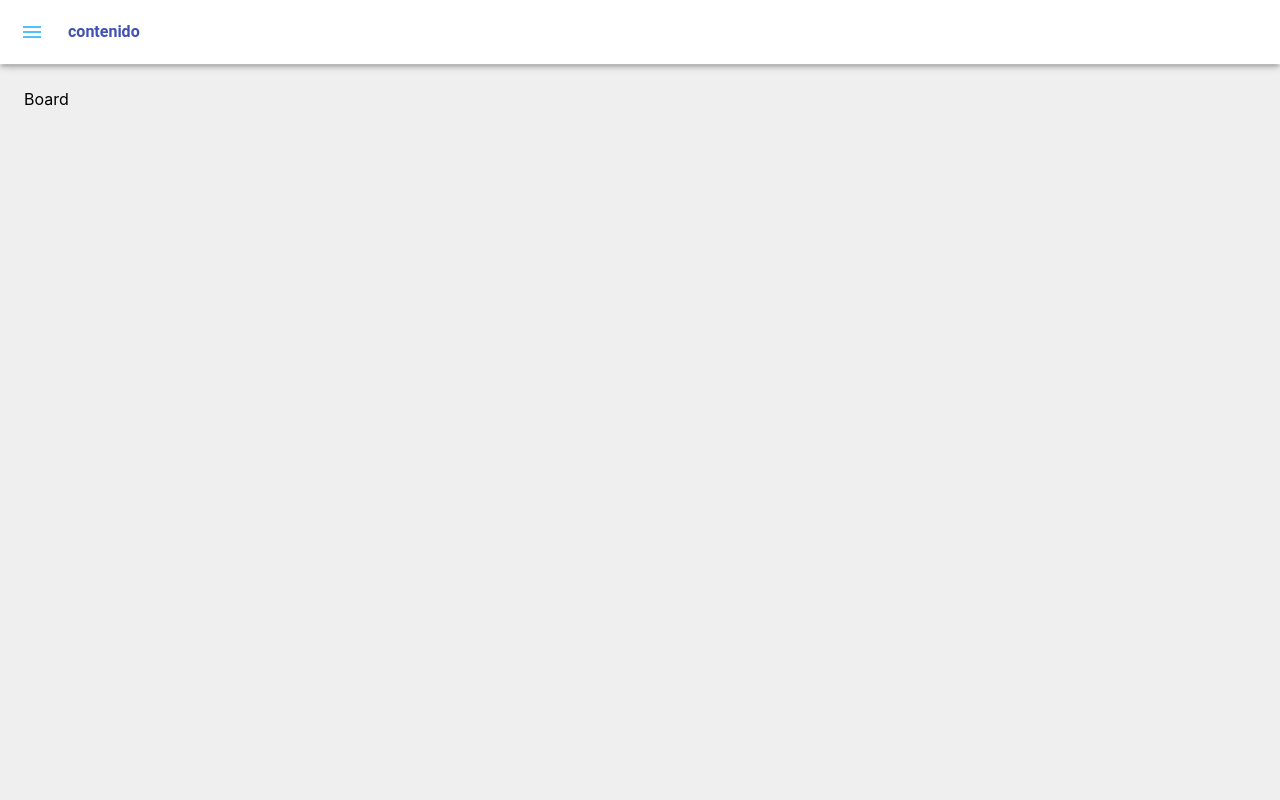
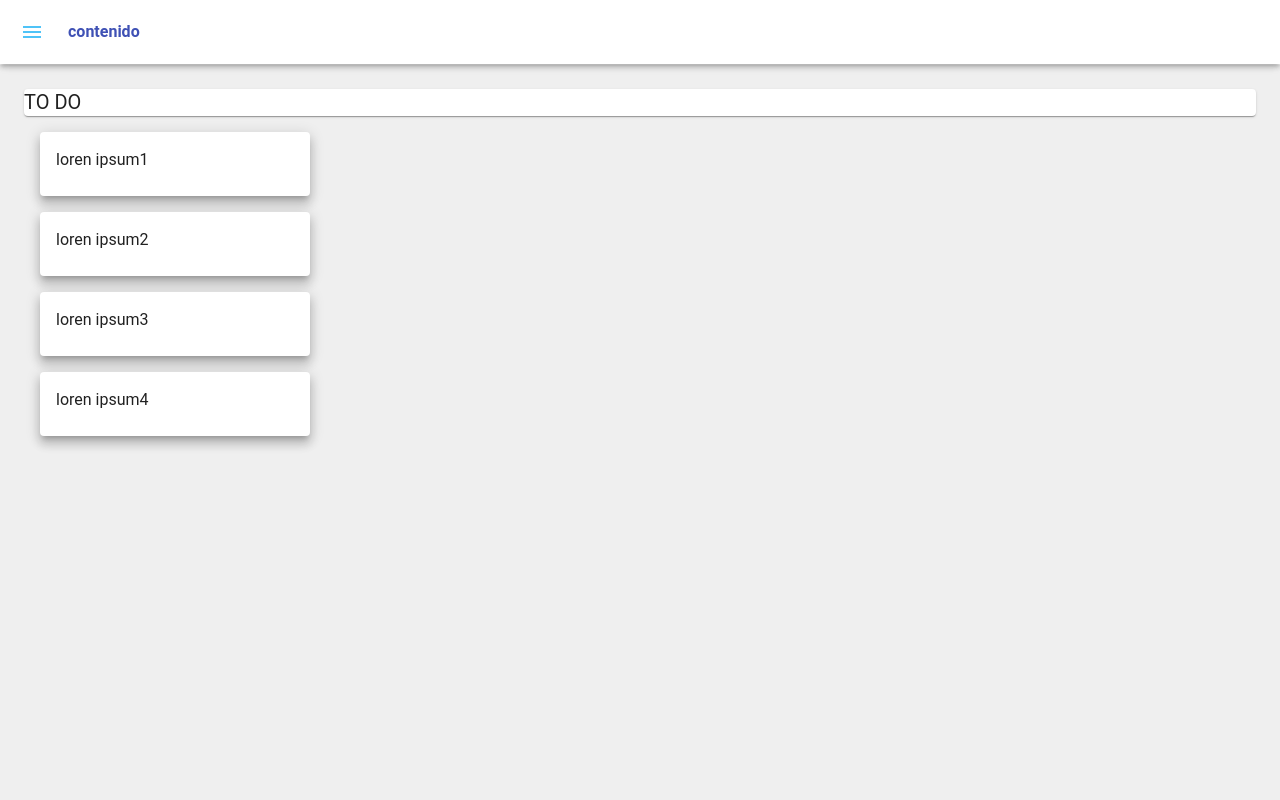
Before and after one commit to carosalazar28/dayler-planner, a React (Vite) app: page /board in a window 1280 px wide. Shown: the top 800 px of the page. Built offline with nearby package versions, Linux system fonts and the light colour scheme.

Commit message:
feat add board pipeline simple styles

```diff
--- /dev/null
+++ b/src/components/Board/Container.tsx
@@ -0,0 +1,37 @@
+import { styled } from '@mui/material'
+import Item from './Item'
+import Title from './Title'
+
+const mockData = [
+  {
+    id: 1,
+    body: 'loren ipsum1',
+  },
+  {
+    id: 2,
+    body: 'loren ipsum2',
+  },
+  {
+    id: 3,
+    body: 'loren ipsum3',
+  },
+  {
+    id: 4,
+    body: 'loren ipsum4',
+  },
+]
+
+const Pipeline = styled('div')(({ theme }) => ({}))
+
+function Container() {
+  return (
+    <>
+      <Title />
+      {mockData.map((item) => (
+        <Item key={item.id} {...item} />
+      ))}
+    </>
+  )
+}
+
+export default Container
--- /dev/null
+++ b/src/components/Board/Index.tsx
@@ -0,0 +1,12 @@
+import { Paper, Typography } from '@mui/material'
+import Container from './Container'
+
+function Board() {
+  return (
+    <>
+      <Container />
+    </>
+  )
+}
+
+export default Board
--- /dev/null
+++ b/src/components/Board/Item.tsx
@@ -0,0 +1,21 @@
+import MuiCard from '@mui/material/Card'
+import { CardContent, Typography } from '@mui/material'
+import { styled } from '@mui/material/styles'
+
+const Card = styled(MuiCard)(({ theme }) => ({
+  margin: theme.spacing(2),
+  width: 270,
+  borderRadius: theme.shape.borderRadius,
+}))
+
+function Item({ body }: { body: string }) {
+  return (
+    <Card raised>
+      <CardContent>
+        <Typography variant="body2">{body}</Typography>
+      </CardContent>
+    </Card>
+  )
+}
+
+export default Item
--- /dev/null
+++ b/src/components/Board/Title.tsx
@@ -0,0 +1,11 @@
+import { Paper, Typography } from '@mui/material'
+
+function Title() {
+  return (
+    <Paper>
+      <Typography variant="subtitle2">TO DO</Typography>
+    </Paper>
+  )
+}
+
+export default Title
--- /dev/null
+++ b/src/pages/Board.tsx
@@ -0,0 +1,5 @@
+import Board from '@/components/Board/Index'
+
+export const BoardView = (props: JSX.IntrinsicAttributes) => (
+  <Board {...props} />
+)
--- a/src/routes/RenderRoutes.tsx
+++ b/src/routes/RenderRoutes.tsx
@@ -1,3 +1,4 @@
+import { BoardView } from '@/pages/Board'
 import { Routes, Route } from 'react-router-dom'
 
 import * as routes from './routes'
@@ -6,7 +7,7 @@ const RenderRoutes = () => {
   return (
     <Routes>
       <Route path={routes.HOME} element={<div>Inicio</div>} />
-      <Route path={routes.BOARD} element={<div>Board</div>} />
+      <Route path={routes.BOARD} element={<BoardView />} />
       <Route path={routes.TASKS} element={<div>Task</div>} />
       <Route path={routes.NOTES} element={<div>Note</div>} />
     </Routes>
```
